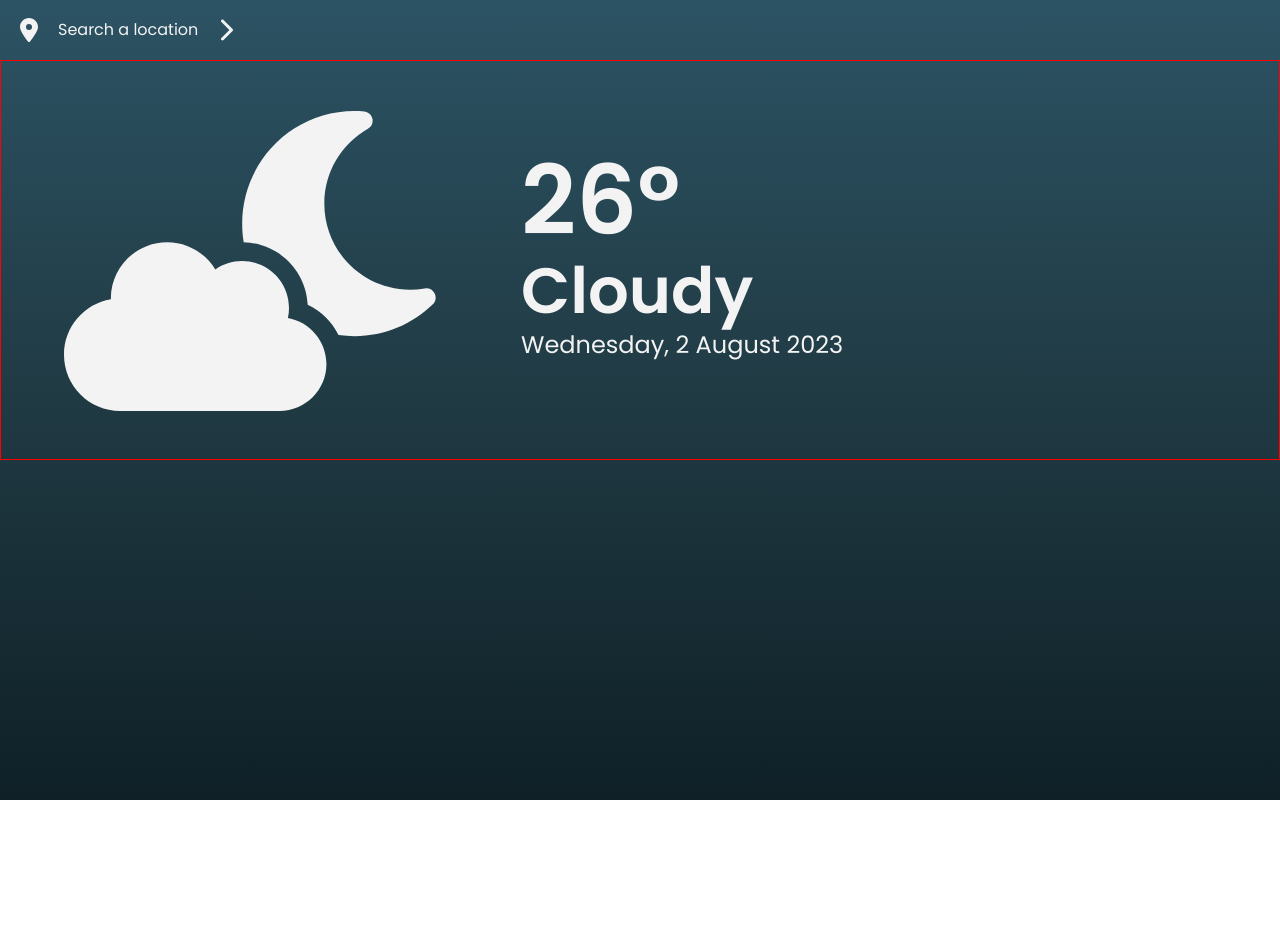
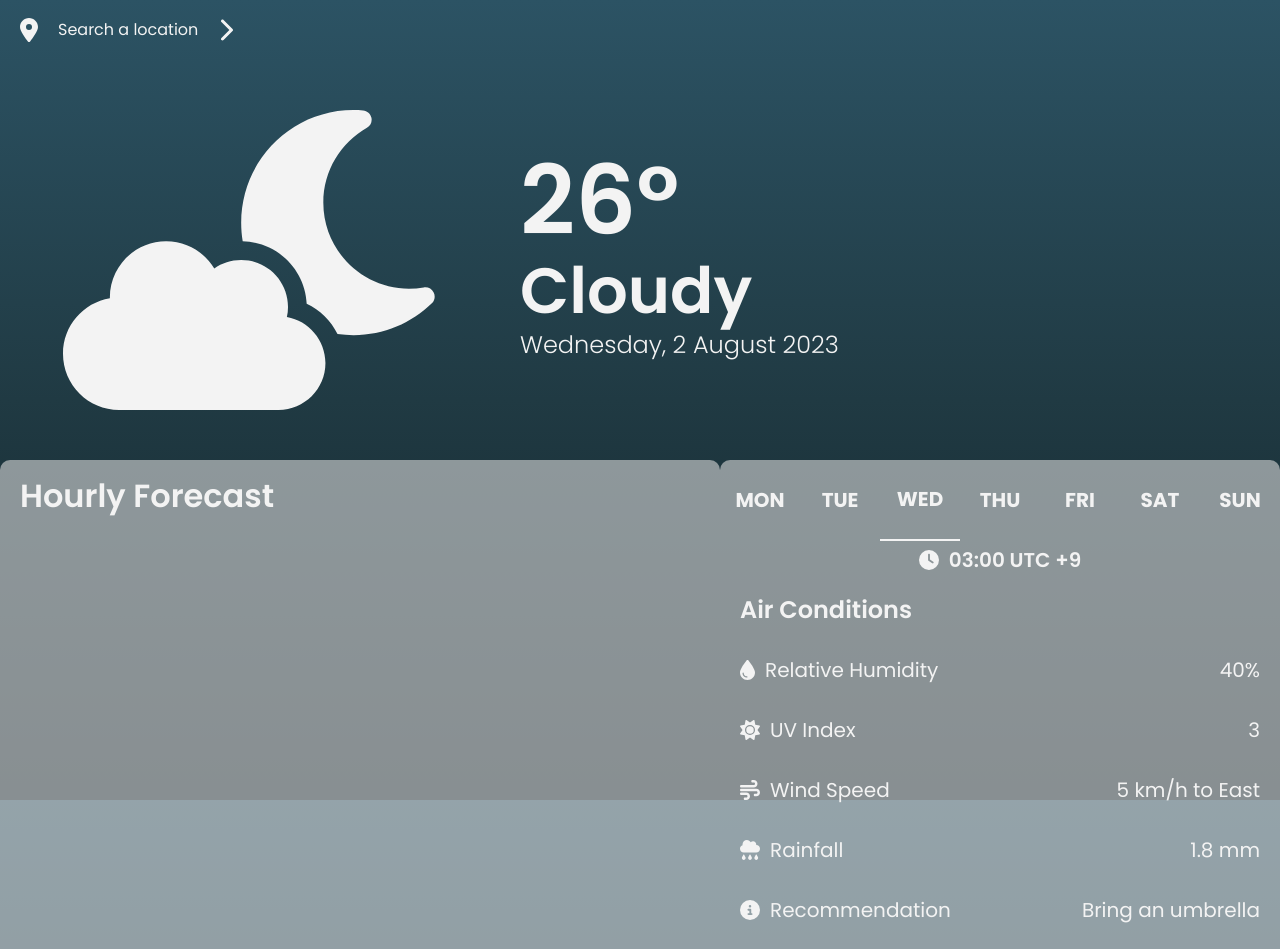
Before and after one commit to dzakyadlh/web-weather-app, a React (Create React App) app: page / in a window 1280 px wide. Shown: the top 949 px of the page. Before the commit the page ends 800 px from the top, so only its background shows below. Built offline with nearby package versions, Linux system fonts and the light colour scheme; no server answers.

Commit message:
updates on forecast

```diff
--- a/src/App.css
+++ b/src/App.css
@@ -1,5 +1,6 @@
 body {
   font-family: "Poppins", sans-serif;
+  font-weight: 400;
   color: #f3f3f3;
   background: linear-gradient(#2c5364, #203a43, #0f2027);
   background-repeat: no-repeat;
--- a/src/App.js
+++ b/src/App.js
@@ -40,8 +40,7 @@ function App() {
       <main className="main-container">
         <CurrentWeather />
         <section className="details">
-          <div className="hourly-forecast"></div>
-          <div className="daily-params"></div>
+          <Forecast />
         </section>
       </main>
     </div>
--- a/src/components/currentWeather/style.css
+++ b/src/components/currentWeather/style.css
@@ -2,7 +2,6 @@
   display: flex;
   width: 100vw;
   height: 400px;
-  border: 1px solid red;
   box-sizing: border-box;
 }
 
@@ -41,5 +40,5 @@
 
 .current-weather-date {
   font-size: 24px;
-  font-weight: 400;
+  font-weight: 300;
 }
--- /dev/null
+++ b/src/components/forecast/forecastCard/index.jsx
@@ -0,0 +1,9 @@
+const forecastCard = () => {
+  return (
+    <div>
+      <div></div>
+    </div>
+  );
+};
+
+export default forecastCard;
--- a/src/components/forecast/index.jsx
+++ b/src/components/forecast/index.jsx
@@ -0,0 +1,69 @@
+import ForecastCard from "./forecastCard";
+import { FontAwesomeIcon } from "@fortawesome/react-fontawesome";
+import {
+  faClock,
+  faCloudRain,
+  faDroplet,
+  faInfoCircle,
+  faSun,
+  faWind,
+} from "@fortawesome/free-solid-svg-icons";
+import "./style.css";
+
+const Forecast = () => {
+  return (
+    <div className="forecast-container">
+      <section className="hourly-forecast">
+        <header>Hourly Forecast</header>
+        <div className="hourly-forecast-cards">
+          <ForecastCard />
+        </div>
+      </section>
+      <section className="weekly-forecast">
+        <ul className="weekly-forecast-days">
+          <li className="day">MON</li>
+          <li className="day">TUE</li>
+          <li className="day current-day">WED</li>
+          <li className="day">THU</li>
+          <li className="day">FRI</li>
+          <li className="day">SAT</li>
+          <li className="day">SUN</li>
+        </ul>
+        <div className="current-forecast-time">
+          <FontAwesomeIcon icon={faClock} className="clock-icon" />
+          <div className="time">03:00 UTC +9</div>
+        </div>
+        <div className="current-forecast-conditions">
+          <header>Air Conditions</header>
+          <div className="condition">
+            <FontAwesomeIcon icon={faDroplet} className="condition-icon" />
+            <div className="condition-name">Relative Humidity</div>
+            <div className="condition-value">40%</div>
+          </div>
+          <div className="condition">
+            <FontAwesomeIcon icon={faSun} className="condition-icon" />
+            <div className="condition-name">UV Index</div>
+            <div className="condition-value">3</div>
+          </div>
+          <div className="condition">
+            <FontAwesomeIcon icon={faWind} className="condition-icon" />
+            <div className="condition-name">Wind Speed</div>
+            <div className="condition-value">5 km/h to East</div>
+          </div>
+          <div className="condition">
+            <FontAwesomeIcon icon={faCloudRain} className="condition-icon" />
+            <div className="condition-name">Rainfall</div>
+            <div className="condition-value">1.8 mm</div>
+          </div>
+          <div className="condition">
+            <FontAwesomeIcon icon={faInfoCircle} className="condition-icon" />
+            <div className="condition-name">Recommendation</div>
+            <div className="condition-value">Bring an umbrella</div>
+          </div>
+        </div>
+      </section>
+    </div>
+  );
+};
+
+export default Forecast;
--- /dev/null
+++ b/src/components/forecast/style.css
@@ -0,0 +1,112 @@
+.forecast-container {
+  width: 100vw;
+  display: flex;
+  justify-content: space-around;
+  box-sizing: border-box;
+}
+
+.hourly-forecast {
+  width: 1200px;
+  height: 500px;
+  border-radius: 10px;
+  background-color: #d9d9d999;
+  padding: 20px;
+  box-sizing: border-box;
+}
+
+.weekly-forecast {
+  width: 580px;
+  height: 500px;
+  border-radius: 10px;
+  background-color: #d9d9d999;
+}
+
+.hourly-forecast header {
+  font-size: 32px;
+  font-weight: 500;
+}
+
+.hourly-forecast-cards {
+  width: 100%;
+  height: 290px;
+  display: grid;
+  align-items: center;
+  justify-content: center;
+  gap: 0 20px;
+}
+
+.weekly-forecast-days {
+  width: 100%;
+  height: 80px;
+  display: flex;
+  align-items: center;
+  justify-content: space-between;
+  list-style: none;
+}
+
+.weekly-forecast-days .day {
+  font-size: 20px;
+  font-weight: 800;
+  width: 80px;
+  height: 80px;
+  display: flex;
+  align-items: center;
+  justify-content: center;
+}
+
+.current-day {
+  border-bottom: 2px solid #f3f3f3;
+}
+
+.current-forecast-time {
+  width: 100%;
+  height: 40px;
+  display: flex;
+  align-items: center;
+  justify-content: center;
+}
+
+.current-forecast-time .clock-icon {
+  font-size: 20px;
+  margin-right: 10px;
+}
+
+.current-forecast-time .time {
+  font-size: 20px;
+  font-weight: 500;
+}
+
+.current-forecast-conditions {
+  width: 100%;
+  height: 360px;
+  display: flex;
+  flex-direction: column;
+}
+
+.current-forecast-conditions > * {
+  width: 100%;
+  height: 60px;
+  padding: 0 20px;
+  display: flex;
+  align-items: center;
+  box-sizing: border-box;
+}
+
+.current-forecast-conditions header {
+  font-size: 24px;
+  font-weight: 500;
+}
+
+.condition .condition-icon,
+.condition .condition-name,
+.condition .condition-value {
+  font-size: 20px;
+}
+
+.condition .condition-icon {
+  margin-right: 10px;
+}
+
+.condition .condition-value {
+  margin-left: auto;
+}
--- a/src/index.css
+++ b/src/index.css
@@ -1,6 +1,6 @@
 @font-face {
   font-family: "Poppins";
-  src: url(./fonts/Poppins/Poppins-Light.ttf), format("truetype");
+  src: url(./fonts/Poppins/Poppins-Light.ttf) format("truetype");
   font-weight: 300;
 }
 
@@ -13,11 +13,11 @@
 @font-face {
   font-family: "Poppins";
   src: url(./fonts/Poppins/Poppins-Bold.ttf) format("truetype");
-  font-weight: bold;
+  font-weight: 700;
 }
 
 @font-face {
   font-family: "Poppins";
-  src: url(./fonts/Poppins/Poppins-Regular.ttf), format("truetype");
+  src: url(./fonts/Poppins/Poppins-Regular.ttf) format("truetype");
   font-weight: 400;
 }
```
Also changed, not shown: src/components/forecast/forecastCard/style.css (added).
